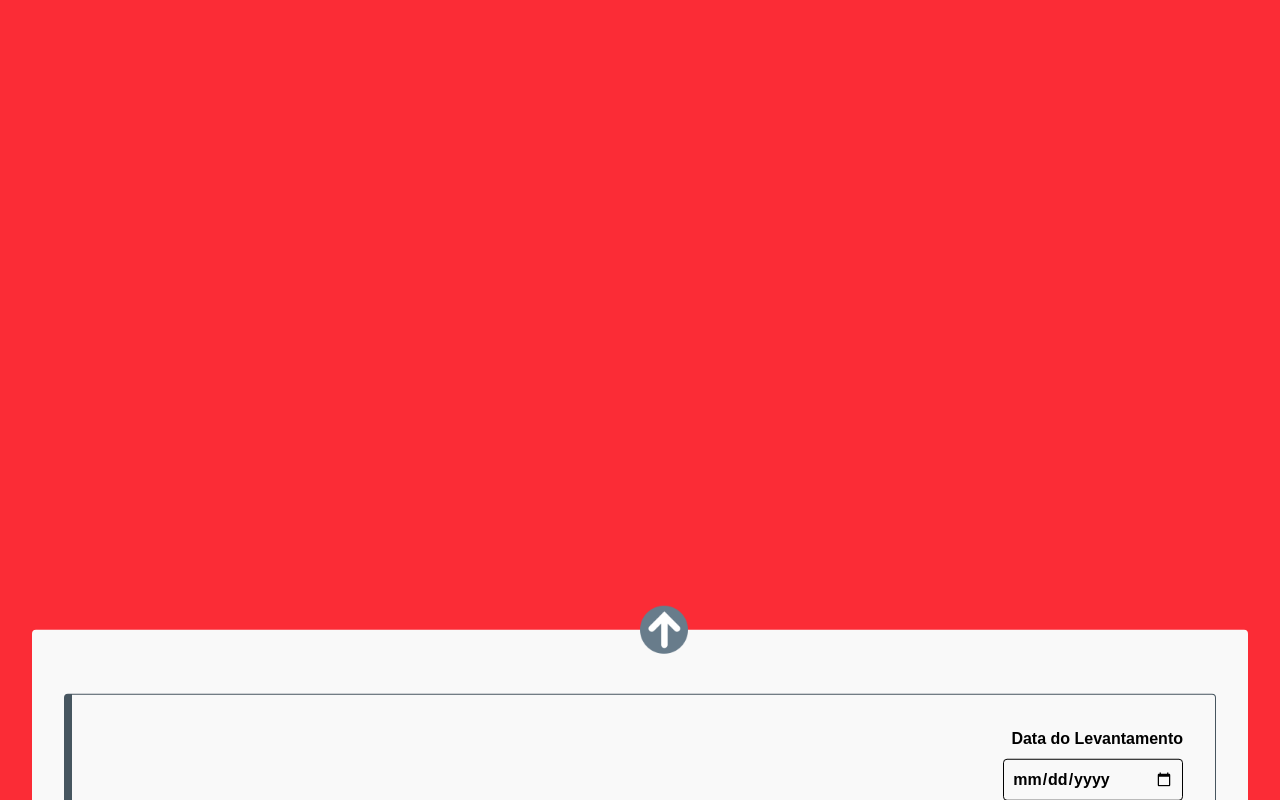
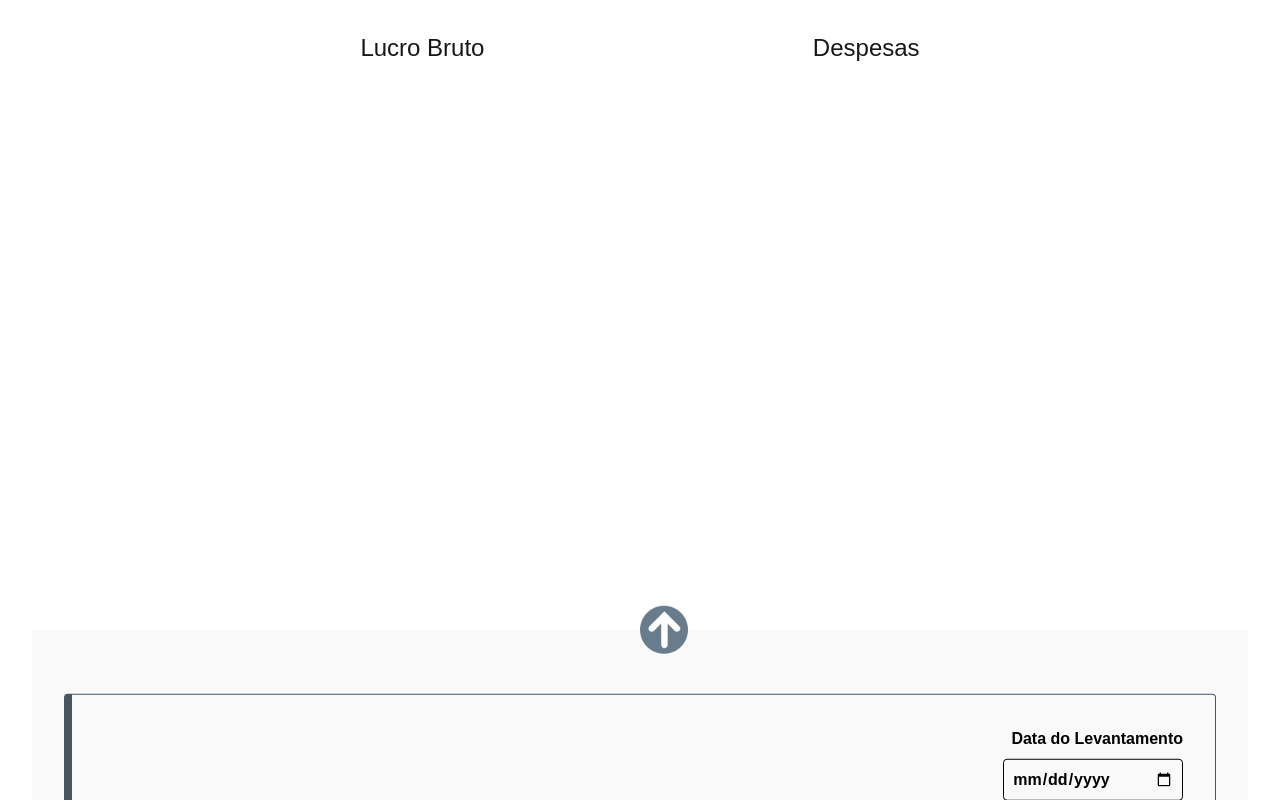
Before and after one commit to Gabriel-Andreoni/espetos-do-gah-front, a Next.js app: page / in a window 1280 px wide. Built offline with nearby package versions, Linux system fonts and the light colour scheme; no server answers.

Commit message:
"atualizações"

```diff
--- a/app/components/Dash/index.tsx
+++ b/app/components/Dash/index.tsx
@@ -18,7 +18,13 @@ export default function Dash() {
     GetLevantamentos();
   }, []);
 
-    const lucro = levantamentos?.reduce((total, item) => {
+  const data = new Date();
+  const dataAtual = `${data.getFullYear()}-${data.getMonth() + 1}-${data.getDate()}`
+
+  const levantamentoFiltrado = levantamentos?.filter((f) => f.dataLevantamento == String(dataAtual));
+  console.log(levantamentoFiltrado)
+
+  const lucro = levantamentoFiltrado?.reduce((total, item) => {
     return (
       total +
       (item.precoVendidoCarne || 0) +
@@ -27,12 +33,29 @@ export default function Dash() {
     );
   }, 0);
 
-    console.log(lucro)
+  const despesas = levantamentoFiltrado?.reduce((total, item) => {
+    return (
+        total +
+        (item.precoCarneDespesa || 0) +
+        (item.precoFranbaconDespesa || 0) +
+        (item.precoLinguicaDespesa || 0)
+    );
+  }, 0)
 
   return (
-        <div className="w-full absolute inset-0 bg-red-500">
-            <div className="w-full p-8 flex justify-evenly">{lucro}</div>
+    <div className="w-full absolute inset-0">
+      <div className="w-full p-8 flex justify-evenly">
+        <div className="6/12 flex flex-col justify-start">
+          <h2 className="text-2xl">Lucro Bruto</h2>
+          <span className="text-6xl">{lucro?.toLocaleString("pt-br", {currency: "BRL", style: "currency"})}</span>
+        </div>
+
+        <div className="6/12 flex flex-col justify-end">
+          <h2 className="text-2xl">Despesas</h2>
+          <span className="text-6xl">{despesas?.toLocaleString("pt-br", {currency: "BRL", style: "currency"})}</span>
+        </div>
+      </div>
       <div className="w-full p-8 flex justify-start items-center"></div>
     </div>
-    )
+  );
 }
--- a/app/components/Formulario/index.tsx
+++ b/app/components/Formulario/index.tsx
@@ -65,7 +65,7 @@ export default function Formulario() {
     }
 
     return (
-        <div className={`w-full h-screen  p-8 z-[9999999] ${formActive ? "overflow-y-scroll": ""} relative`}>
+        <div className={`w-full h-screen  p-8 z-[9999999] relative`}>
             <form
                 className={`w-full h-auto p-8 flex flex-col gap-4 bg-[#f9f9f9] rounded ${formActive ? "translate-0 " : "translate-y-9/12"
                     } relative transition-all duration-300`}
```
Lines whose indentation alone changed are shown as unchanged.
